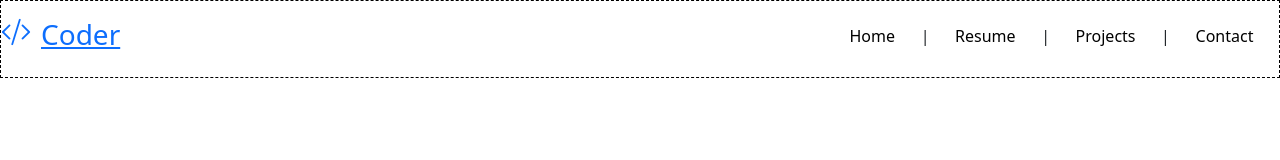
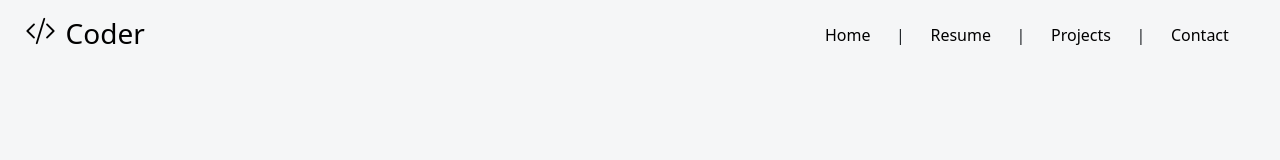
Before and after one commit to Lazola2/Portfolio-Version-2.0, a plain HTML site: page index.html in a window 1280 px wide. Drawn offline with nearby package versions, Linux system fonts and the light colour scheme.

Commit message:
added header content

```diff
--- a/Styles/style.css
+++ b/Styles/style.css
@@ -1,3 +1,8 @@
+:root {
+    --theme-color: rgb(26, 26, 26);
+    --background-color: rgb(245, 246, 247);
+}
+
 *,
 *:is(::after, ::before) {
     margin: 0;
@@ -9,18 +14,19 @@ body {
     height: 100vh;
     width: 100vw;
     display: grid;
-    grid-template-rows: .8fr 6fr 2fr;
+    grid-template-rows: .4fr 6fr 2fr;
     grid-template-columns: 1fr;
+    background: var(--background-color);
 }
 
 header {
     grid-column: 1/2;
-    border: 1px dashed black;
     display: flex;
     justify-content: space-between;
     align-items: center;
+    padding: 0 2%;
+    background-color: var(--background-color);
 }
-
 header i {
     font-size: 30px;
     padding: 0;
@@ -54,9 +60,10 @@ header .menu .menu-list {
 
 .menu .menu-list li:hover {
     scale: 1.2;
+    color: #000;
 }
 
-.menu-list li a {
+a,a:hover {
     text-decoration: none;
     color: #000;
 }
```
